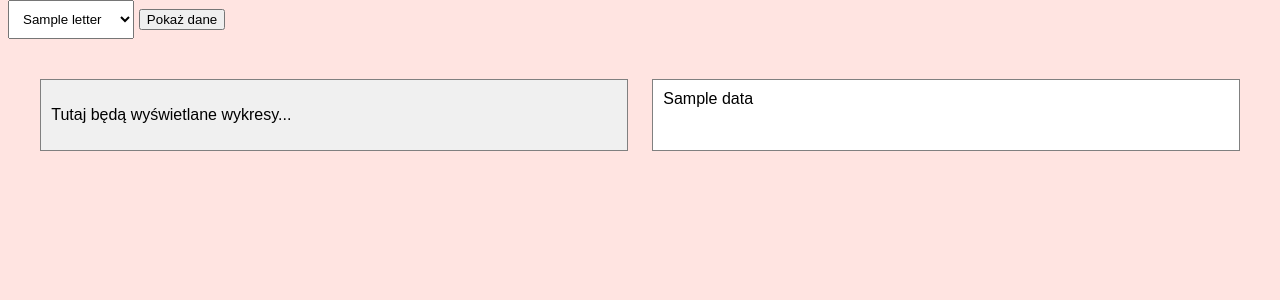
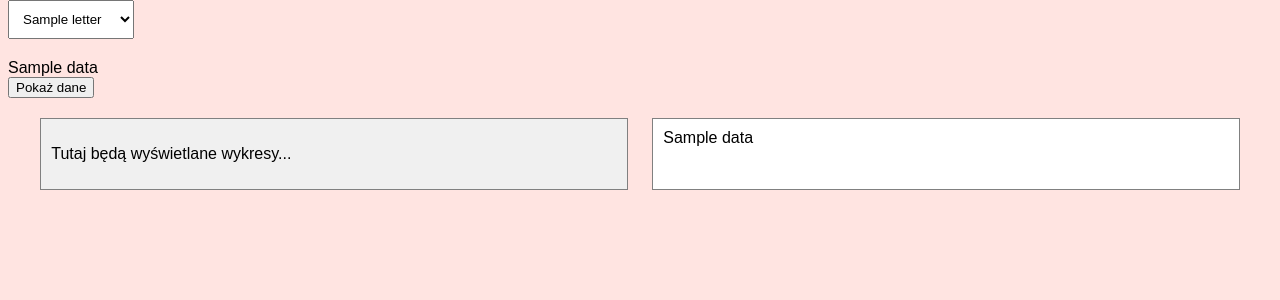
Before and after one commit to matyldalan/Dostep-do-uslug-medycznych-na-wykresach-uaktualnianych-w-czasie-rzeczywistym, a Django app: template medicaldashboard/dashboard/templates/dashboard/home.html in a window 1280 px wide. Shown: the part 128-428 px from the top of the page. Run offline with Django 5.2, Linux system fonts and the light colour scheme; the template is opened without the code that fills it: most values are stand-ins (such as "Sample title", 1, 10 or a date in 2020).

Commit message:
Update home.html

```diff
--- a/medicaldashboard/dashboard/templates/dashboard/home.html
+++ b/medicaldashboard/dashboard/templates/dashboard/home.html
@@ -13,12 +13,19 @@
     </div>
     <div class="content">
         <form method="post" action="">
-            {% csrf_token %}
-            <select name="letter_choice" class="dropdown">
+            {% if letters %}
+              <select name="letter_choice" class="dropdown">
                 {% for letter in letters %}
-                <option value="{{ letter }}" {% if letter == selected_letter %}selected{% endif %}>{{ letter }}</option>
+                  <option value="{{ letter }}" {% if letter == selected_letter %}selected{% endif %}>{{ letter }}</option>
                 {% endfor %}
-            </select>
+              </select>
+            {% endif %}
+
+            {% if data %}
+              <div>{{ data|safe }}</div>
+            {% else %}
+              <div>No data available</div>
+            {% endif %}
             <button type="submit" class="btn">Pokaż dane</button>
         </form>
         <div class="data-container">
```
